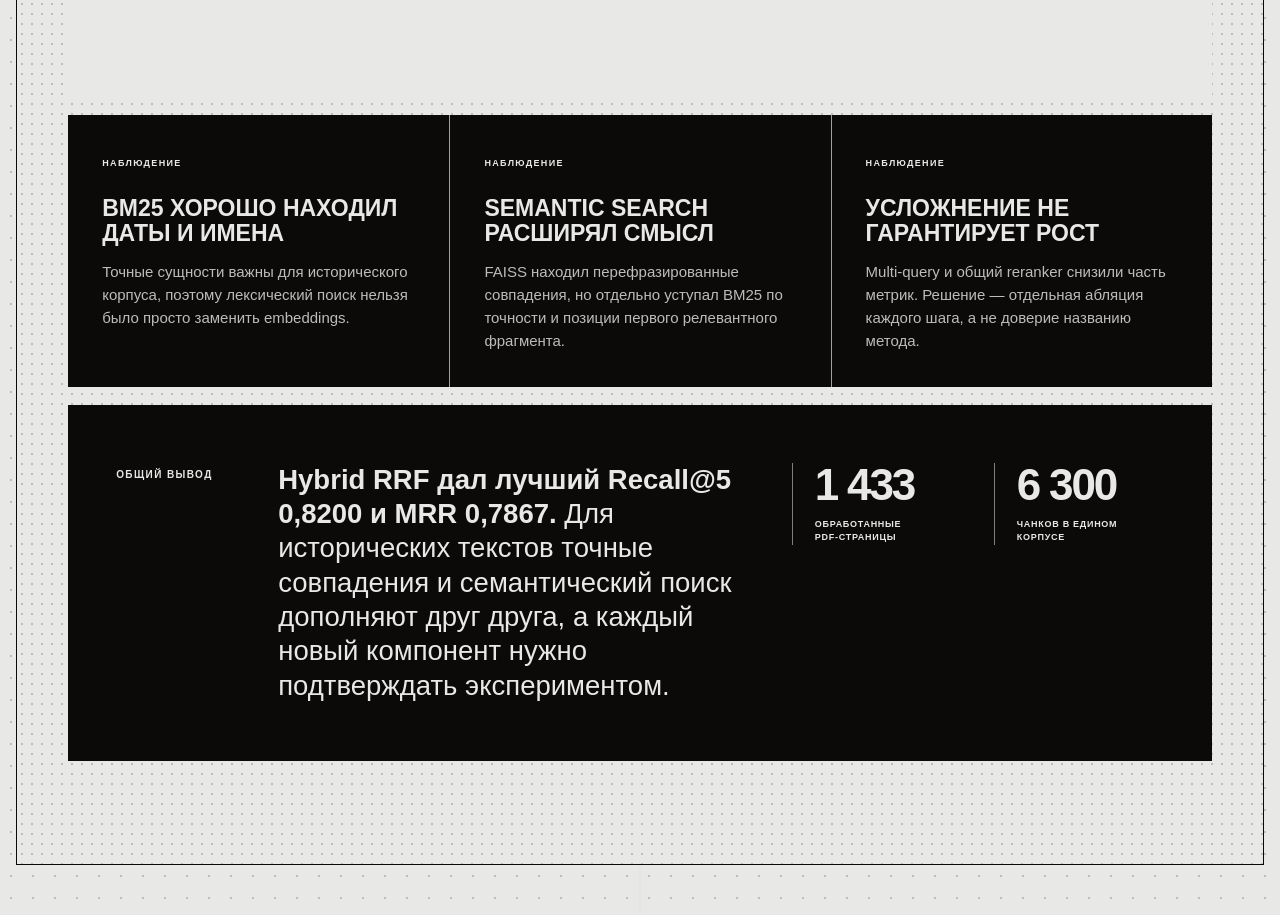
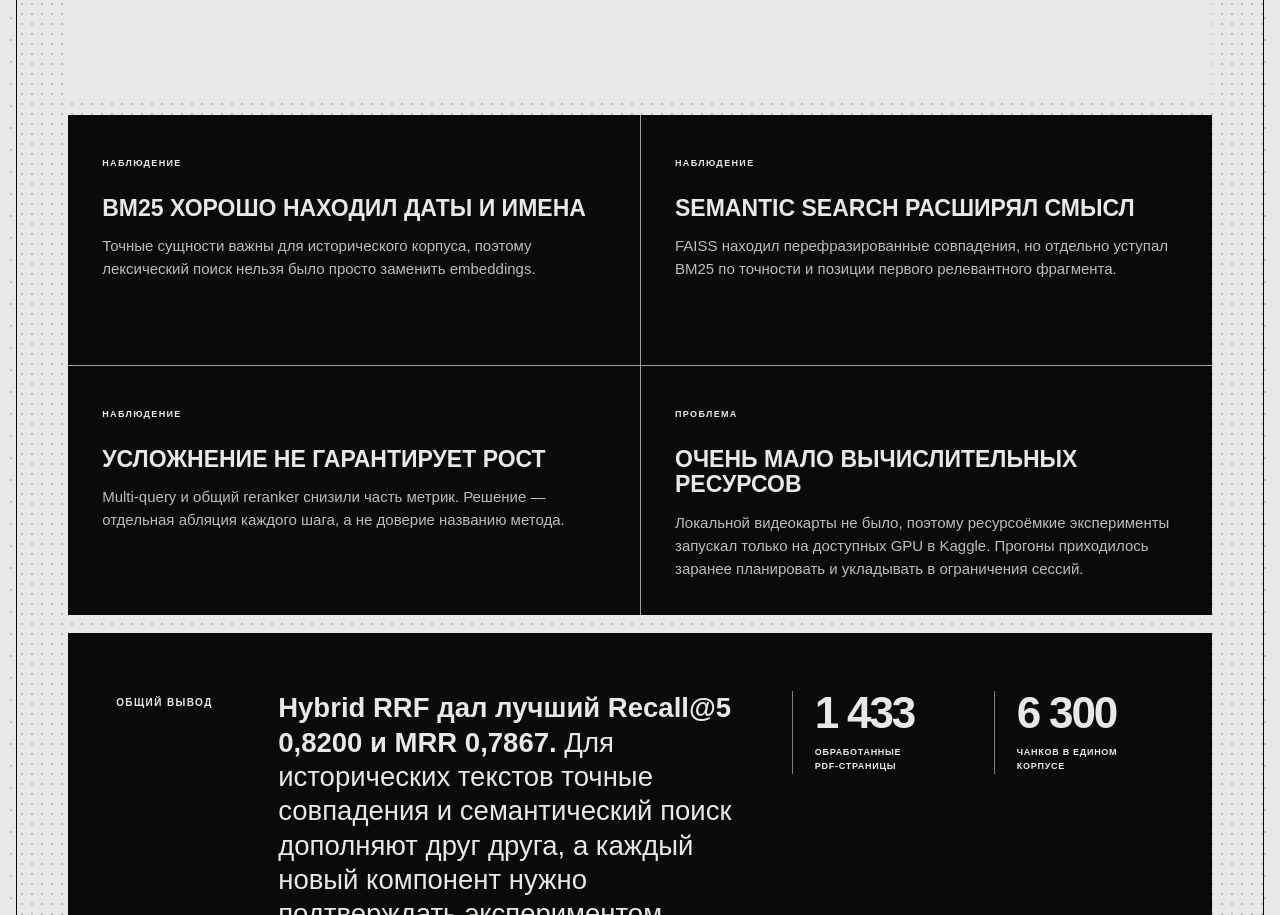
Before and after one commit to ZaplatinArtur/Resume, a plain HTML site: page docs/index.html in a window 1280 px wide. Shown: the part 10641-11556 px from the top of the page. Drawn offline with Linux system fonts and the light colour scheme.

Commit message:
Add Kaggle resource constraint to Ural project

```diff
--- a/docs/index.html
+++ b/docs/index.html
@@ -230,10 +230,11 @@
             </div>
           </div>
 
-          <div class="problem-grid reveal">
+          <div class="problem-grid problem-grid-four reveal">
             <article><span>НАБЛЮДЕНИЕ</span><h5>BM25 хорошо находил даты и имена</h5><p>Точные сущности важны для исторического корпуса, поэтому лексический поиск нельзя было просто заменить embeddings.</p></article>
             <article><span>НАБЛЮДЕНИЕ</span><h5>Semantic search расширял смысл</h5><p>FAISS находил перефразированные совпадения, но отдельно уступал BM25 по точности и позиции первого релевантного фрагмента.</p></article>
             <article><span>НАБЛЮДЕНИЕ</span><h5>Усложнение не гарантирует рост</h5><p>Multi-query и общий reranker снизили часть метрик. Решение — отдельная абляция каждого шага, а не доверие названию метода.</p></article>
+            <article><span>ПРОБЛЕМА</span><h5>Очень мало вычислительных ресурсов</h5><p>Локальной видеокарты не было, поэтому ресурсоёмкие эксперименты запускал только на доступных GPU в Kaggle. Прогоны приходилось заранее планировать и укладывать в ограничения сессий.</p></article>
           </div>
 
           <footer class="case-conclusion reveal">
--- a/docs/styles.css
+++ b/docs/styles.css
@@ -265,6 +265,9 @@ img { max-width: 100%; }
 .metric-list .metric-winner span, .metric-list .metric-winner strong, .metric-list .metric-winner b { color: var(--bg); }
 
 .problem-grid { display: grid; grid-template-columns: repeat(3, 1fr); margin-top: 18px; border: 0; background: var(--bg); }
+.problem-grid-four { grid-template-columns: repeat(2, 1fr); }
+.problem-grid-four article:nth-child(odd) { border-left: 0; }
+.problem-grid-four article:nth-child(n+3) { border-top: 1px solid var(--line-strong); }
 .problem-grid article { min-height: 250px; padding: 34px; position: relative; }
 .problem-grid article + article { border-left: 1px solid var(--line-strong); }
 .problem-grid article::after { display: none; }
```
